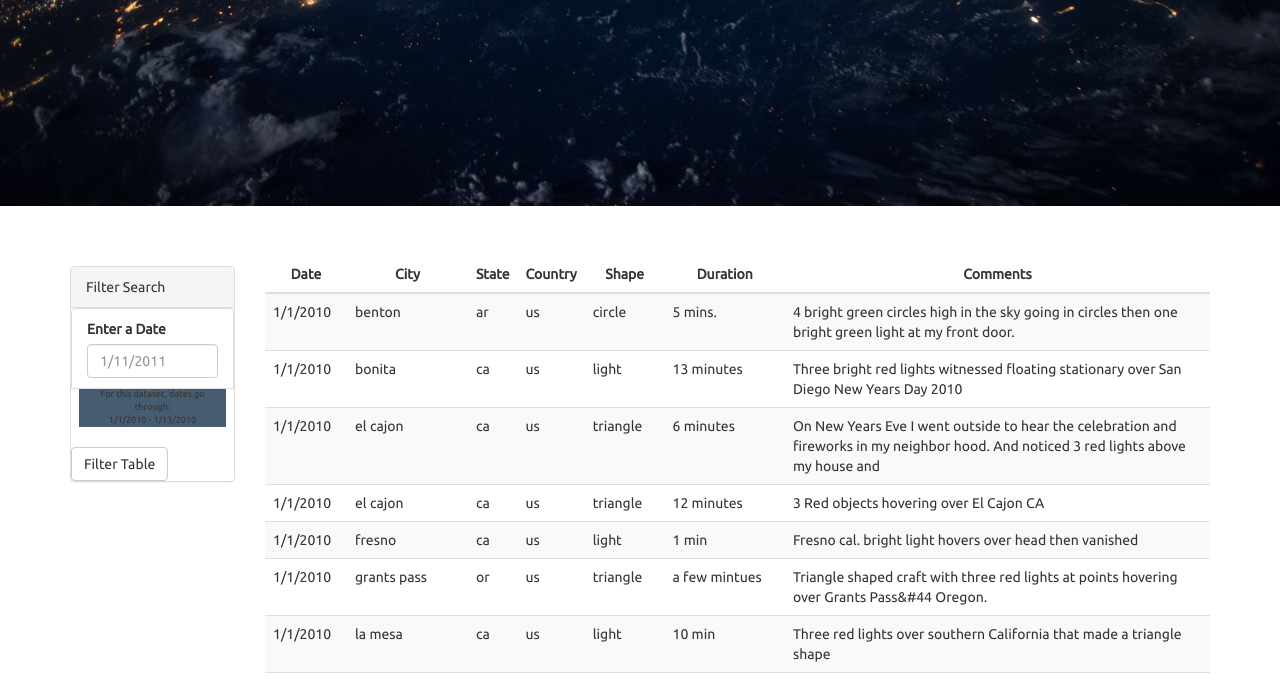
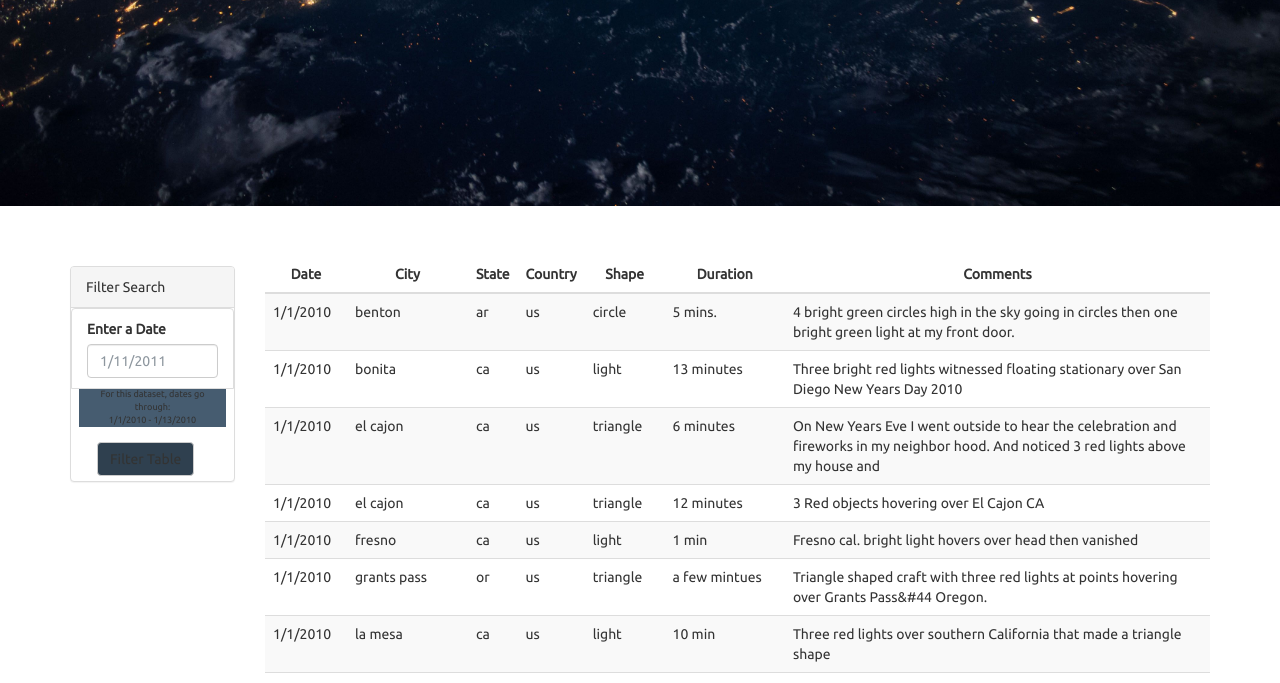
Before and after one commit to verocastillo/javascript-challenge, a plain HTML site: page UFO-level-1/index.html in a window 1280 px wide. Shown: the part 406-1089 px from the top of the page. Drawn offline with nearby package versions, Linux system fonts and the light colour scheme.

Commit message:
Edited button and format in level 1.

```diff
--- a/UFO-level-1/static/css/style.css
+++ b/UFO-level-1/static/css/style.css
@@ -235,3 +235,11 @@ select {
   margin-top: 0cm;
   margin-bottom: 0cm;
 }
+
+.btn{
+  background-color: rgb(47, 64, 79);
+  box-shadow: dimgray;
+  position: relative;
+  left: 16%;
+  bottom: 5px;
+}
```
